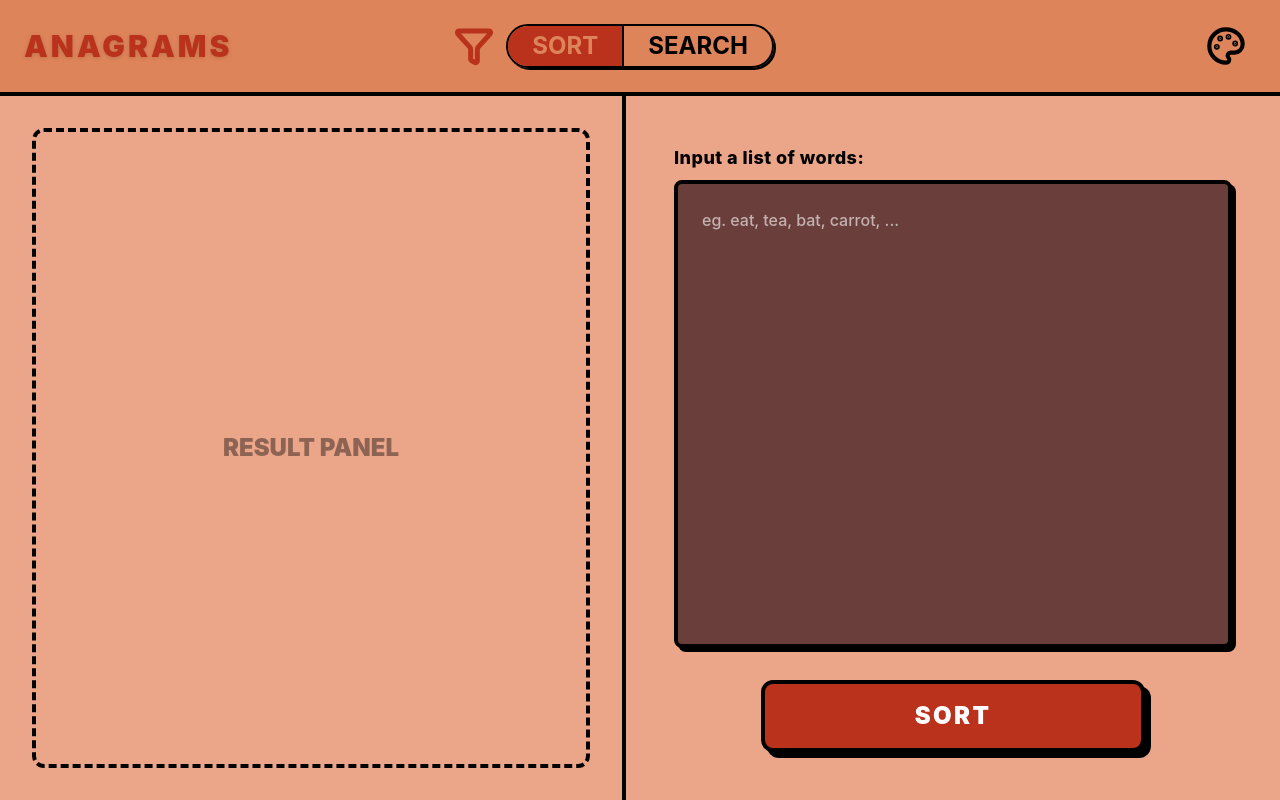
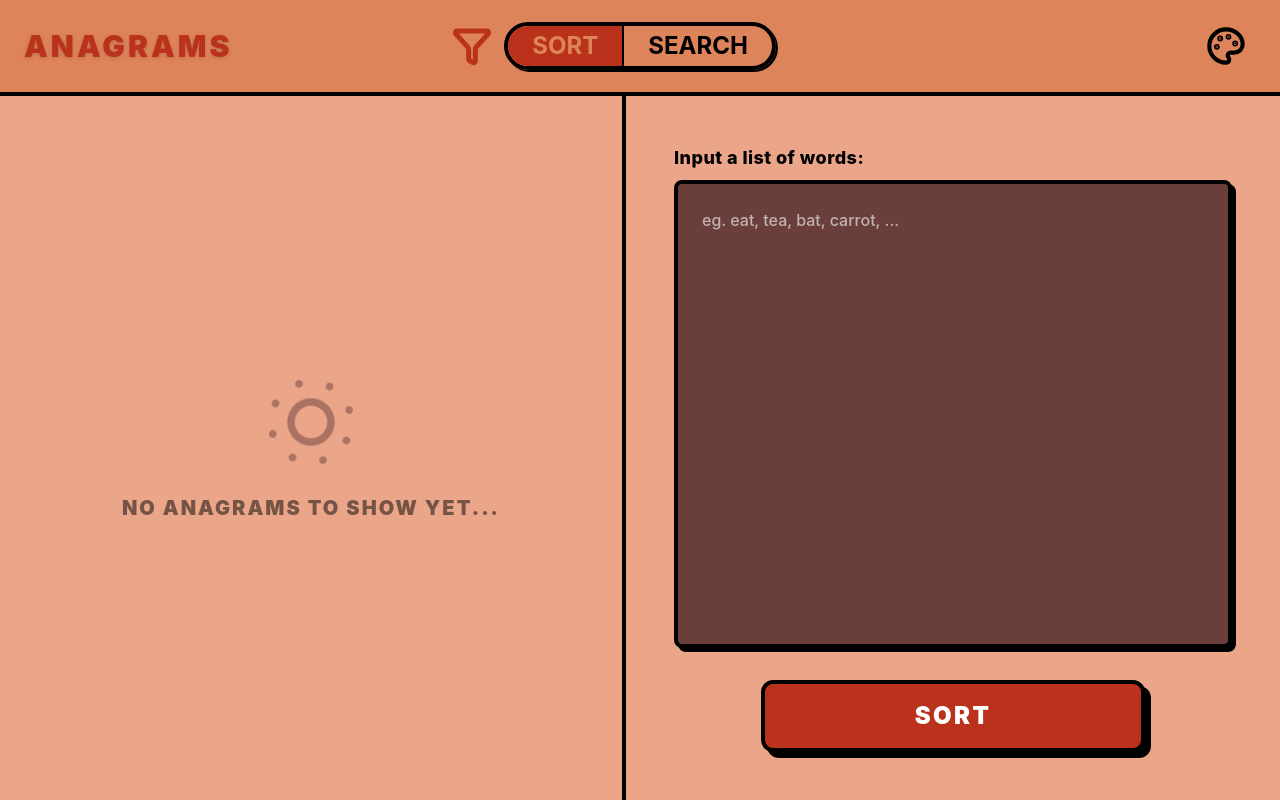
Before and after one commit to Clopo10/Anagram_groups, a React app in the folder frontend/: page / in a window 1280 px wide. Built offline with nearby package versions, Linux system fonts and the light colour scheme; the HTML template or start-up script is replaced by a standard one.

Commit message:
+result panel

```diff
--- a/frontend/src/App.jsx
+++ b/frontend/src/App.jsx
@@ -1,6 +1,7 @@
 import { useState } from "react";
 import Navbar from "./components/Navbar";
 import RequestPanel from "./components/RequestPanel";
+import ResultPanel from "./components/ResultPanel";
 
 export default function App() {
   // Memory for toggle switch
@@ -22,9 +23,7 @@ export default function App() {
       <main className="flex-1 flex flex-col-reverse md:flex-row overflow-hidden">
         {/* Left Column: Results Area */}
         <div className="flex-1 p-6 md:p-8 flex flex-col overflow-hidden">
-          <div className="flex-1 border-4 border-black border-dashed rounded-xl flex flex-col items-center justify-center font-black text-black/40 text-2xl text-center space-y-4">
-            <span>RESULT PANEL</span>
-          </div>
+          <ResultPanel results={[]} />
         </div>
 
         {/* The desktop divider line */}
--- a/frontend/src/components/Navbar.jsx
+++ b/frontend/src/components/Navbar.jsx
@@ -17,7 +17,7 @@ export default function Navbar({ mode, setMode }) {
           className={`w-10 h-10 hidden sm:block transition-colors ${mode === "SORT" ? "text-[#ba321c]" : "text-[#de845a]"}`}
         />
 
-        <div className="flex bg-transparent border-2 border-black rounded-full overflow-clip font-bold shadow-[2px_2px_0px_rgba(0,0,0,1)]">
+        <div className="flex bg-transparent border-4 border-black rounded-full overflow-clip font-bold shadow-[2px_2px_0px_rgba(0,0,0,1)]">
           <button
             onClick={() => setMode("SORT")}
             className={`px-4 sm:px-6 py-1 transition-colors ${mode === "SORT" ? "bg-[#ba321c] text-[#de845a] text-2xl" : "text-black text-2xl hover:bg-black/10"}`}
--- /dev/null
+++ b/frontend/src/components/ResultPanel.jsx
@@ -0,0 +1,33 @@
+import { SunDim } from "lucide-react";
+
+export default function ResultPanel({ results = [] }) {
+  // Empty state
+  if (results.length === 0) {
+    return (
+      <div className="flex-1 flex flex-col items-center justify-center h-full text-black/50 space-y-6">
+        {/* The Sun Animation Container */}
+        <div className="relative flex items-center justify-center w-full h-24 overflow-hidden">
+          <SunDim
+            strokeWidth={1.5}
+            className="w-30 h-30 text-[#6a3f3b]/50 animate-[spin_3s_linear_infinite]"
+          />
+        </div>
+
+        <p className="font-black text-lg md:text-xl tracking-widest uppercase text-center px-4">
+          No anagrams to show yet...
+        </p>
+      </div>
+    );
+  }
+
+  // Populated state
+  return (
+    <div className="flex-1 overflow-y-auto pr-2 space-y-4">
+      <div className="w-full p-6 bg-[#6a3f3b] text-white rounded-lg border-4 border-black shadow-[4px_4px_0px_rgba(0,0,0,1)]">
+        <h3 className="font-black text-xl tracking-widest">
+          RESULTS COMING SOON
+        </h3>
+      </div>
+    </div>
+  );
+}
```
